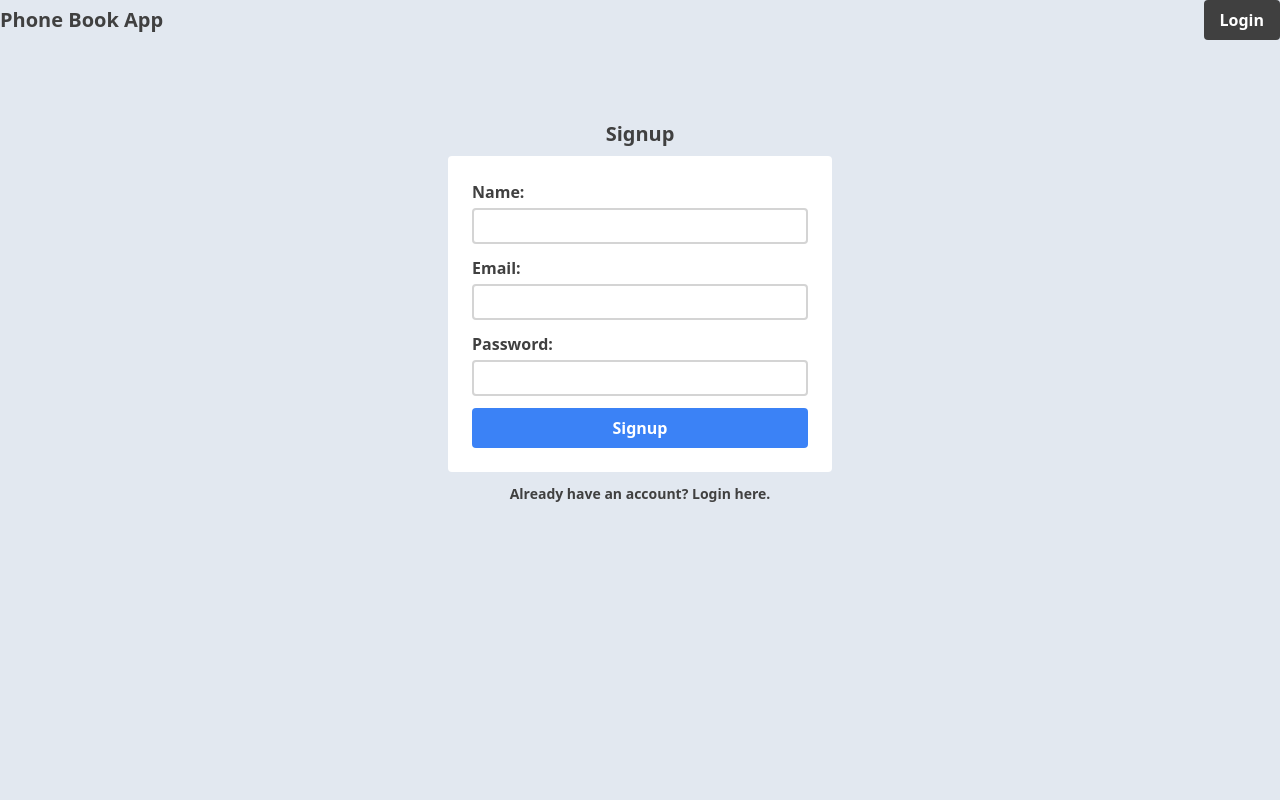
After one commit to sumon-chandra/phonebook-app-with-php, a PHP site: page /signup.php in a window 1280 px wide. The commit adds this page. Run offline with PHP 8.4, Linux system fonts and the light colour scheme; some libraries are stand-ins or nearby versions.

Commit message:
create(pages): created signup and login page

```diff
--- /dev/null
+++ b/signup.php
@@ -0,0 +1,50 @@
+<!DOCTYPE html>
+<html lang="en">
+
+<head>
+    <meta charset="UTF-8">
+    <meta name="viewport" content="width=device-width, initial-scale=1.0">
+    <link rel="stylesheet" href="css/style.css">
+    <script src="https://cdn.tailwindcss.com"></script>
+    <script src="https://kit.fontawesome.com/3930858232.js" crossorigin="anonymous"></script>
+    <title>Signup - Phone book app</title>
+</head>
+
+<body class="min-w-full min-h-screen bg-slate-200 text-neutral-700">
+    <header class="flex justify-between items-center lg:p-0 p-3">
+        <h4 class="text-center text-xl font-bold">Phone Book App</h4>
+        <button class="bg-neutral-700 text-white font-semibold px-4 py-2 rounded cursor-pointer hover:bg-neutral-600 transition-colors duration-200">
+            <a href="login.php">
+                Login
+            </a>
+        </button>
+    </header>
+    <main class="flex flex-col items-center justify-center gap-2 mt-20">
+        <div>
+            <h3 class="text-xl font-bold text-center">Signup</h3>
+        </div>
+        <form action="" class="bg-white min-w-96 p-6 rounded flex flex-col gap-3">
+            <div class="flex flex-col gap-1">
+                <label for="name" class="font-semibold">Name:</label>
+                <input type="name" id="name" name="name" required class="border-2 border-neutral-300 focus:outline-none rounded px-2 py-1">
+            </div>
+            <div class="flex flex-col gap-1">
+                <label for="email" class="font-semibold">Email:</label>
+                <input type="email" id="email" name="email" required class="border-2 border-neutral-300 focus:outline-none rounded px-2 py-1">
+            </div>
+            <div class="flex flex-col gap-1">
+                <label for="password" class="font-semibold">Password:</label>
+                <input type="password" id="password" name="password" required class="border-2 border-neutral-300 focus:outline-none rounded px-2 py-1">
+            </div>
+            <div class="flex justify-center gap-1">
+                <button type="submit" class="bg-blue-500 text-white font-semibold px-4 py-2 rounded cursor-pointer hover:bg-blue-400 transition-colors duration-200 w-full">Signup</button>
+        </form>
+    </main>
+    <div class="text-center mt-3">
+        <p class="text-sm font-semibold">
+            Already have an account? <a href="login.php" class="font-bold">Login here.</a>
+        </p>
+    </div>
+</body>
+
+</html>
```
Also changed, not shown: includes/config-session.php (added, +29 -0 lines), index.php (+10 -2 lines), login.php (added, +46 -0 lines).
